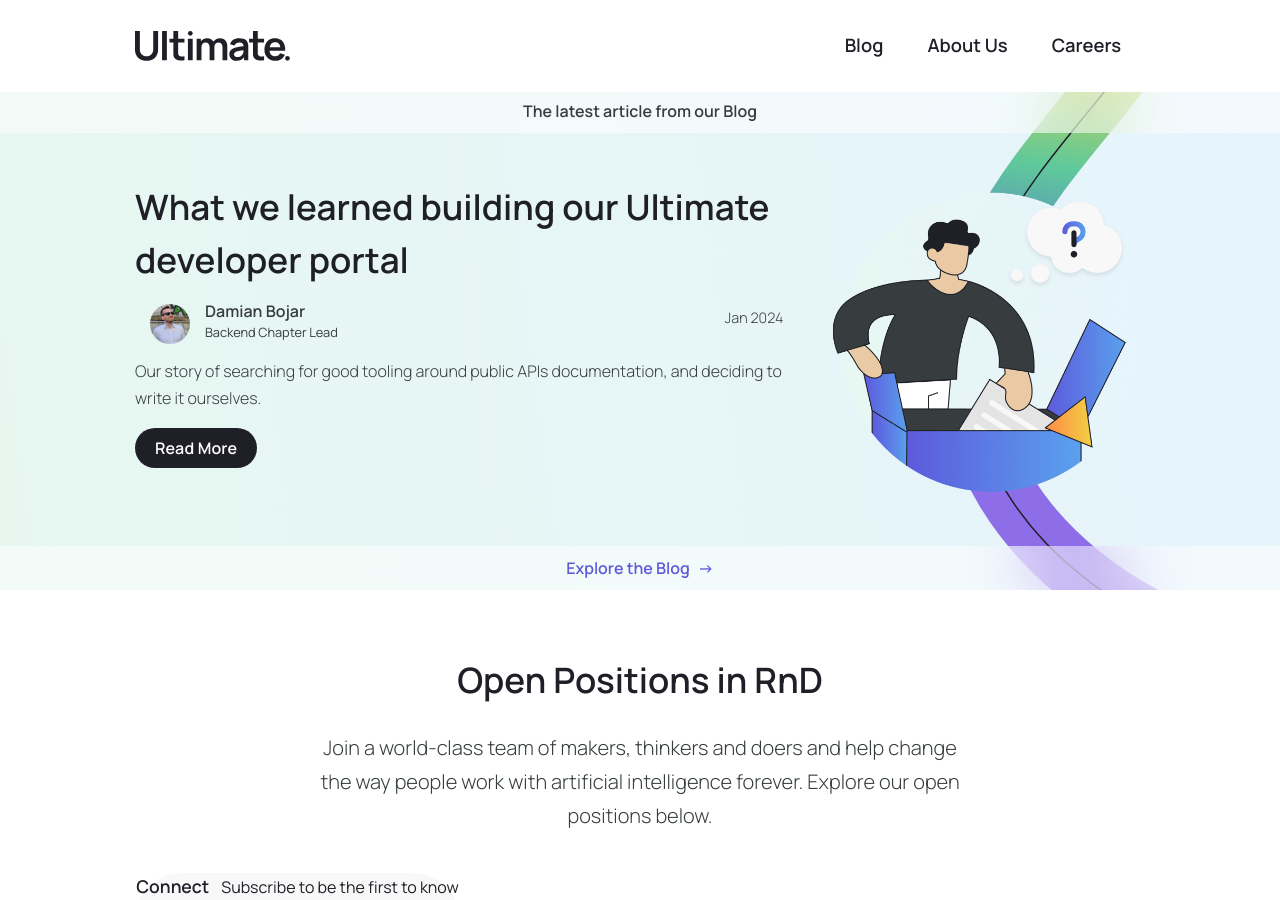
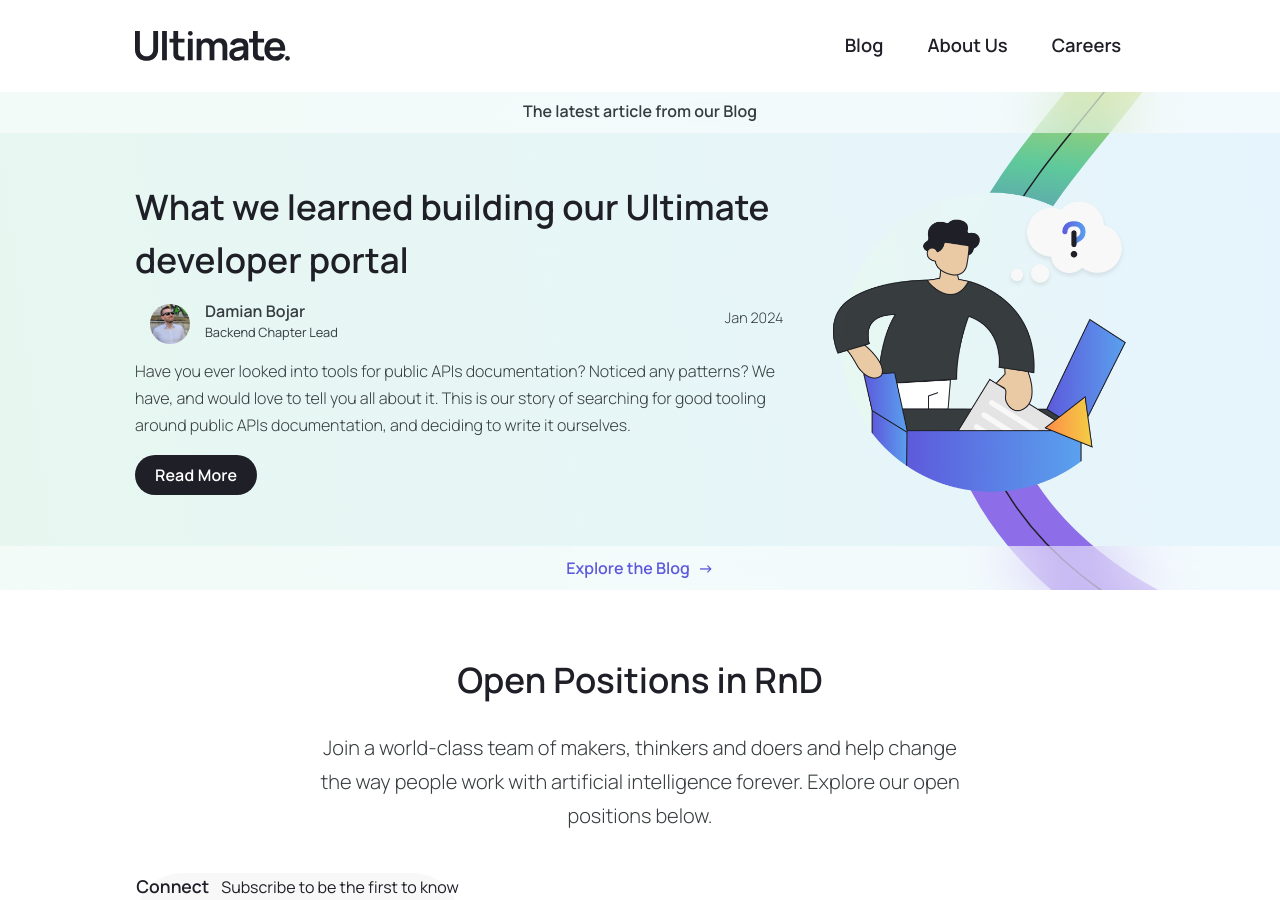
Before and after one commit to ultimateai/Blog, a Jekyll site: the page built from index.html, in a window 1280 px wide and 900 px high. Built offline with Jekyll 4.4.1, drawn with Linux system fonts in a browser that asks for light colours; nearby versions of some CDN libraries; a script that is not in the unit is left out.

Commit message:
Longer description

```diff
--- a/_posts/2024-01-23-developer-portal.markdown
+++ b/_posts/2024-01-23-developer-portal.markdown
@@ -2,7 +2,7 @@
 layout: post
 title:  "What we learned building our Ultimate developer portal"
 date: 2024-01-23
-description: "Our story of searching for good tooling around public APIs documentation, and deciding to write it ourselves."
+description: "Have you ever looked into tools for public APIs documentation? Noticed any patterns? We have, and would love to tell you all about it. This is our story of searching for good tooling around public APIs documentation, and deciding to write it ourselves."
 categories: Events
 preview_image: /assets/img/posts/DeveloperPortal_What_We_Learned.png
 author: "Damian Bojar"
```
